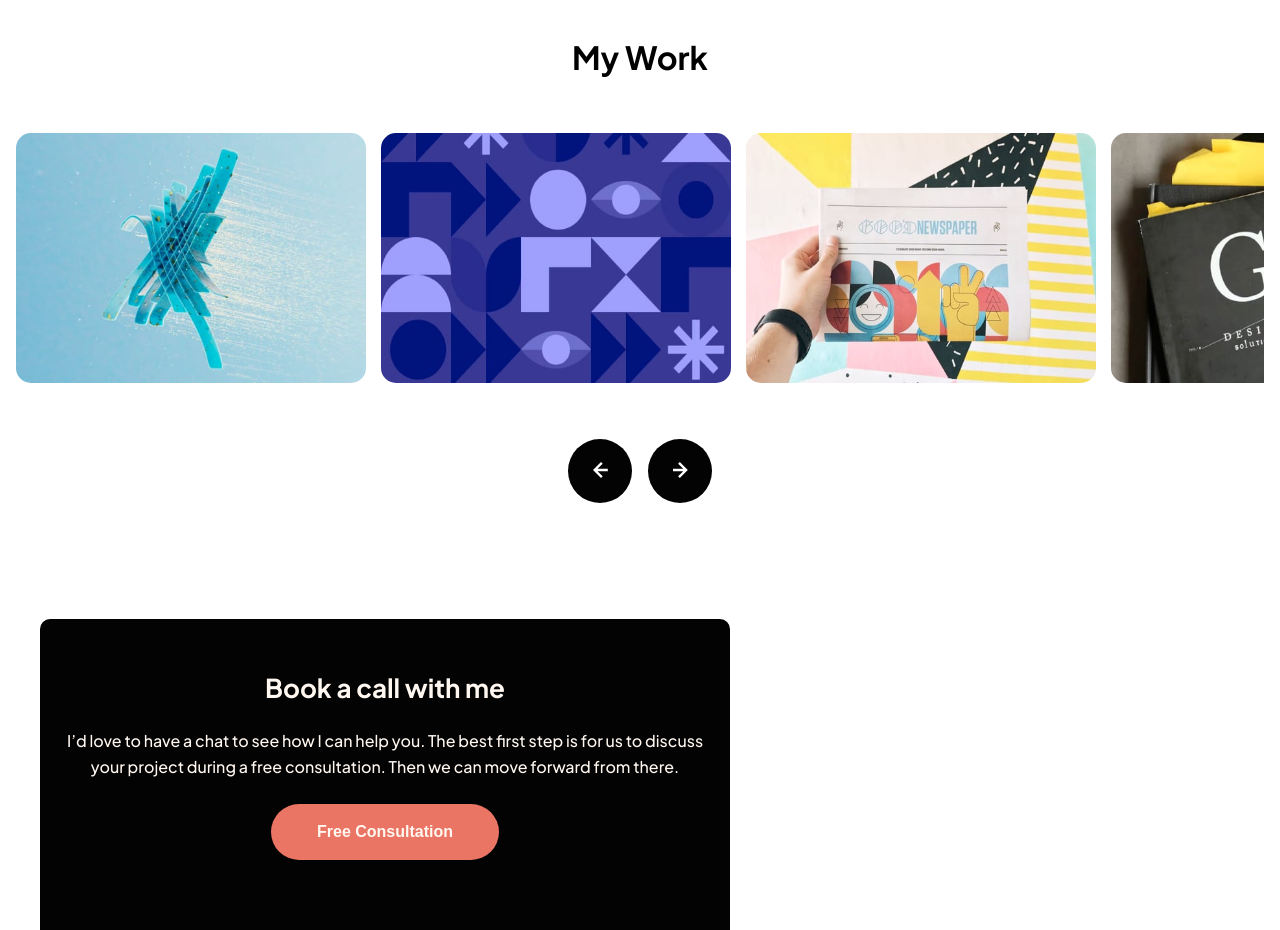
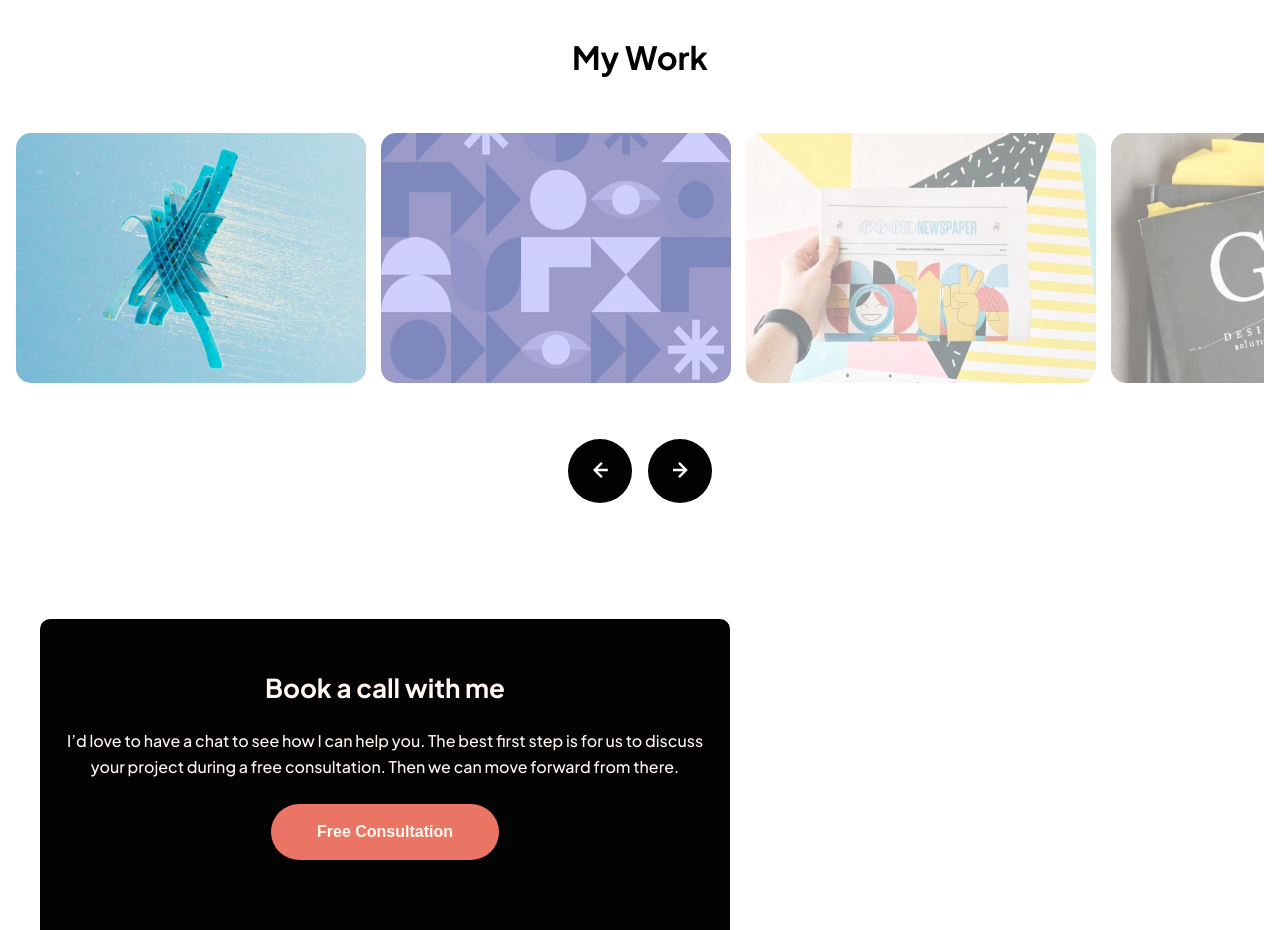
Before and after one commit to Ramaj57/single-page-design-portfolio, an Angular app in the folder single-page-design-portfolio/: page / in a window 1280 px wide. Shown: the part 1520-2450 px from the top of the page. Built offline with nearby package versions, Linux system fonts and the light colour scheme.

Commit message:
added an opacity change for active image in the carousel wrapper

```diff
--- a/single-page-design-portfolio/src/app/image-carousel/image-carousel.component.css
+++ b/single-page-design-portfolio/src/app/image-carousel/image-carousel.component.css
@@ -15,6 +15,11 @@
   height: 15.625rem;
   margin-right: 0.938rem;
   border-radius: 0.938rem;
+  opacity: 50%;
+}
+
+.carousel-img.active{
+opacity: 100%;
 }
 
 .controls {
```
